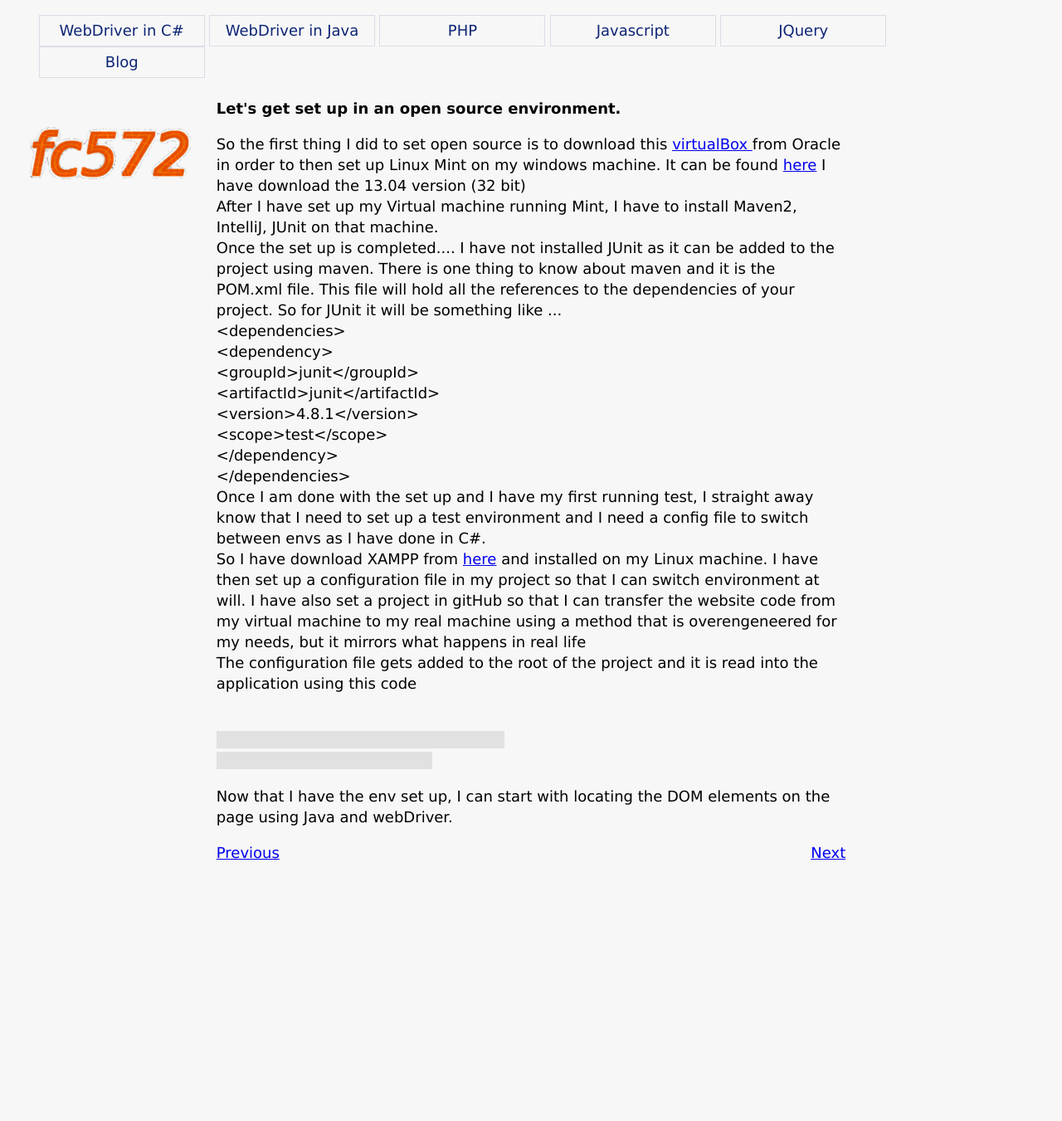
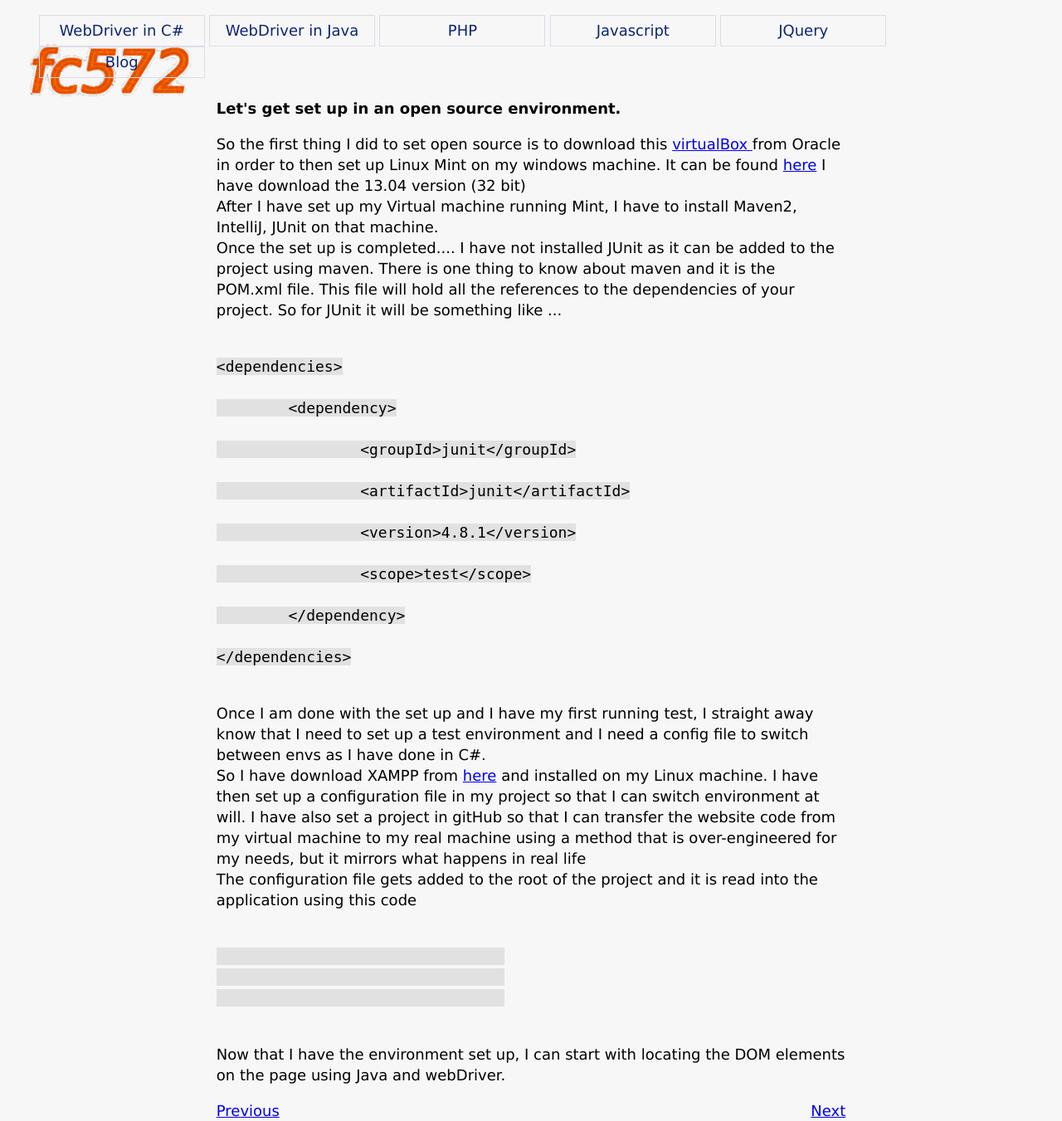
Before and after one commit to fc572/fc572, a PHP site: page /fc572/java/pageOneJava.php in a window 1280 px wide. Shown: the whole page at 83% size. Before the commit the page ends 1036 px from the top, so only its background shows below. Run offline with PHP 8.4, Linux system fonts and the light colour scheme.

Commit message:
adding all in

```diff
--- a/c_sharp/pageOneCs.php
+++ b/c_sharp/pageOneCs.php
@@ -92,7 +92,7 @@ namespace mySeleniumDisaster<br/>
             driver.Quit();<br/>
         }<br/>
     }<br/>
-}</pre></pre></code><br/>
+}</code></pre><br/>
 
 		Another part that to me was quite obscure is the use of XPath and find element to search for text on the page. So I went and found out that
 		<cite> // Selects nodes in the document from the current node that match the selection no matter where they are </cite> taken from <a href="http://www.w3schools.com/xpath/xpath_syntax.asp">here,
--- a/index.php
+++ b/index.php
@@ -32,7 +32,7 @@
 		For now, anyway there is only the website, that I am writing with notepad++ so that I am forced to review my knowledge of HTML, javascript, CSS and
 		whatever other thing takes my fancy in that moment in time.</br>
 		</p>
-		<div class="chapter"> <div class="next"> <a href="secondIndex.html"> Next </a> </div></div>
+		<div class="chapter"> <div class="next"> <a href="blog/pageOneBlog.php"> Next </a> </div></div>
 	</div>
 	<div id="rightColumn"></div>
 	<div id="footer"></div>
--- a/java/pageOneJava.php
+++ b/java/pageOneJava.php
@@ -19,6 +19,8 @@
 			I have not installed JUnit as it can be added to the project using maven.
 			There is one thing to know about maven and it is the POM.xml file. This file will hold all the references to the
 			dependencies of your project. So for JUnit it will be something like ...<br/>
+			<pre>
+			<code>
 &lt;dependencies&gt;<br/>
 	&lt;dependency&gt;<br/>
 		&lt;groupId&gt;junit&lt;/groupId&gt;<br/>
@@ -26,18 +28,22 @@
 		&lt;version&gt;4.8.1&lt;/version&gt;<br/>
 		&lt;scope&gt;test&lt;/scope&gt;<br/>
 	&lt;/dependency&gt;<br/>
-			&lt;/dependencies&gt; <br/>
+&lt;/dependencies&gt;</code>
+			</pre>
 			Once I am done with the set up and I have my first running test, I straight away know that I need to set up a test environment
 			and I need a config file to switch between envs as I have done in C#.<br/>
 			So I have download XAMPP from <a href="http://www.apachefriends.org/en/xampp-linux.php">here</a> and installed on my Linux machine.
 			I have then set up a configuration file in my project so that I can switch environment at will.
 			I have also set a project in gitHub so that I can transfer the website code from my virtual machine to my real machine using a
-			method that is overengeneered for my needs, but it mirrors what happens in real life<br/>
+			method that is over-engineered for my needs, but it mirrors what happens in real life<br/>
 			The configuration file gets added to the root of the project and it is read into the application using this code
-			<pre><code>
+			<pre>
+				<code>
 
-			</pre></pre></code>
-			Now that I have the env set up, I can start with locating the DOM elements on the page using Java and webDriver.
+
+				</code>
+			</pre>
+			Now that I have the environment set up, I can start with locating the DOM elements on the page using Java and webDriver.
 			</p>
 
 		<div class="chapter"> <div class="prev"> <a href="../index.php"> Previous </a> </div> <div class="next"> <a href="pageTwoJava.php"> Next </a> </div></div>
--- a/java/pageTwoJava.php
+++ b/java/pageTwoJava.php
@@ -93,7 +93,7 @@ public class LocatingDomOnPage {<br/>
 }<br/>
 
 
-</pre></pre></code>
+</code></pre>
 At this point in order to use the same driver I have to declare it somewhere else and then make all the classes to use it.<br/>
 How do I do that? <br/>
 So I have my navigate method and my locateElements methods and I want them to work together. In order to do so, I cannot instantiate for each class
--- a/style.css
+++ b/style.css
@@ -1,5 +1,7 @@
 #marginTop{
 	height: 100px;
+		background-image: url(./images/fc572_Logo11.png);
+	background-repeat:no-repeat;
 }
 #marginTop ul
 {
@@ -28,8 +30,7 @@ text-align: center;
 }
 
 #leftColumn {
-		background-image: url(./images/fc572_Logo11.png);
-	background-repeat:no-repeat;
+
     	height: 300px;
 	width: 20%;
 	float:left;
```
Also changed, not shown: c_sharp/misc.php (+8 -8 lines), c_sharp/pageTwoCs.php (+13 -11 lines). Lines whose indentation alone changed are shown as unchanged.
